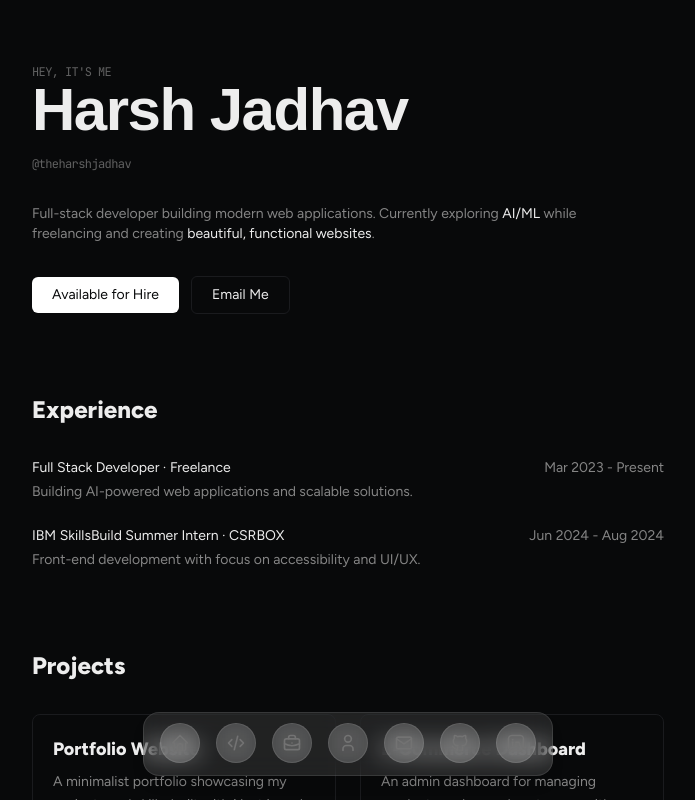
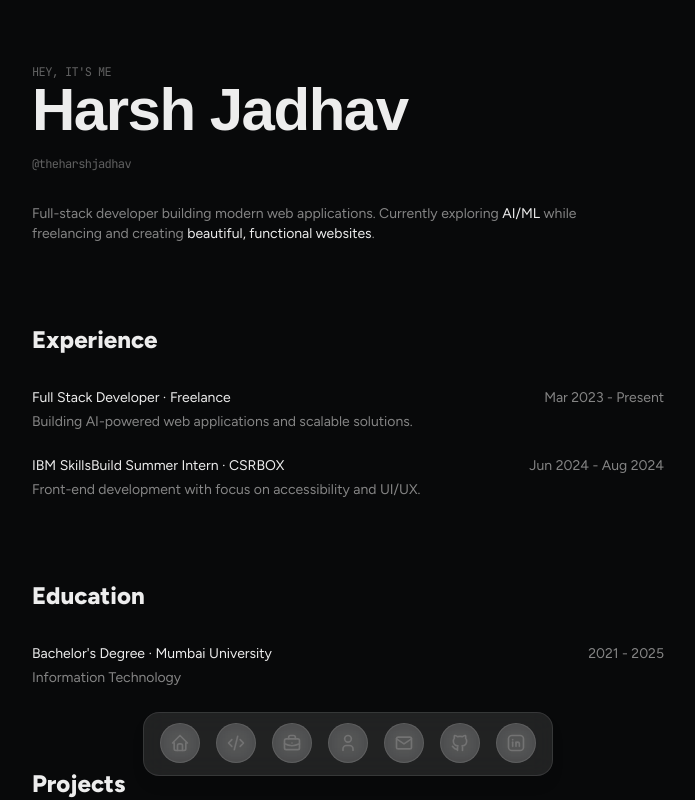
Before and after one commit to jadhavharshh/portfolio, a Next.js app: page / in a window 1280 px wide. Shown: the top 800 px of the page, without its empty margins (292-987 px from the left). Built offline with nearby package versions, Linux system fonts and the light colour scheme; a web font is replaced by a local one.

Commit message:
feat: add EducationSection component and integrate it into the Home page

```diff
--- a/src/app/page.tsx
+++ b/src/app/page.tsx
@@ -2,6 +2,7 @@
 import Link from "next/link";
 import { motion } from "framer-motion";
 import ExperienceSection from "@/components/sections/ExperienceSection";
+import EducationSection from "@/components/sections/EducationSection";
 import ContactPlatforms from "@/components/sections/ContactPlatforms";
 import ProjectsSection from "@/components/sections/ProjectsSection";
 import { FloatingDockDemo } from "@/components/sections/dock-example";
@@ -21,21 +22,6 @@ export default function Home() {
             <p className="text-sm text-muted-foreground max-w-xl">
               Full-stack developer building modern web applications. Currently exploring <span className="text-foreground font-medium">AI/ML</span> while freelancing and creating <span className="text-foreground font-medium">beautiful, functional websites</span>.
             </p>
-
-            <div className="flex items-center gap-3 mt-8">
-              <Link
-                href="/contact"
-                className="px-5 py-2 text-sm font-medium bg-primary text-primary-foreground rounded-md hover:opacity-90 transition-opacity"
-              >
-                Available for Hire
-              </Link>
-              <Link
-                href="mailto:realharshjadhav@gmail.com"
-                className="px-5 py-2 text-sm font-medium border border-border text-foreground rounded-md hover:bg-secondary transition-colors"
-              >
-                Email Me
-              </Link>
-            </div>
           </section>
 
           {/* Work Experience - Minimal */}
@@ -47,6 +33,17 @@ export default function Home() {
           >
             <h2 className="text-2xl font-bold mb-8">Experience</h2>
             <ExperienceSection />
+          </motion.section>
+
+          {/* Education */}
+          <motion.section
+            className="mb-20"
+            initial={{ opacity: 0, y: 20 }}
+            animate={{ opacity: 1, y: 0 }}
+            transition={{ duration: 0.6, delay: 0.15 }}
+          >
+            <h2 className="text-2xl font-bold mb-8">Education</h2>
+            <EducationSection />
           </motion.section>
 
           {/* Projects */}
--- /dev/null
+++ b/src/components/sections/EducationSection.tsx
@@ -0,0 +1,35 @@
+import React from 'react';
+
+type EducationItem = {
+  institution: string;
+  degree: string;
+  period: string;
+  field: string;
+};
+
+const EducationSection = () => {
+  const education: EducationItem[] = [
+    {
+      institution: "Mumbai University",
+      degree: "Bachelor's Degree",
+      period: "2021 - 2025",
+      field: "Information Technology"
+    }
+  ];
+
+  return (
+    <div className="space-y-6">
+      {education.map((edu, index) => (
+        <div key={index} className="flex justify-between gap-8">
+          <div className="flex-1">
+            <h3 className="text-sm font-medium mb-1">{edu.degree} · {edu.institution}</h3>
+            <p className="text-sm text-muted-foreground">{edu.field}</p>
+          </div>
+          <div className="text-sm text-muted-foreground whitespace-nowrap text-right">{edu.period}</div>
+        </div>
+      ))}
+    </div>
+  );
+};
+
+export default EducationSection;
```
